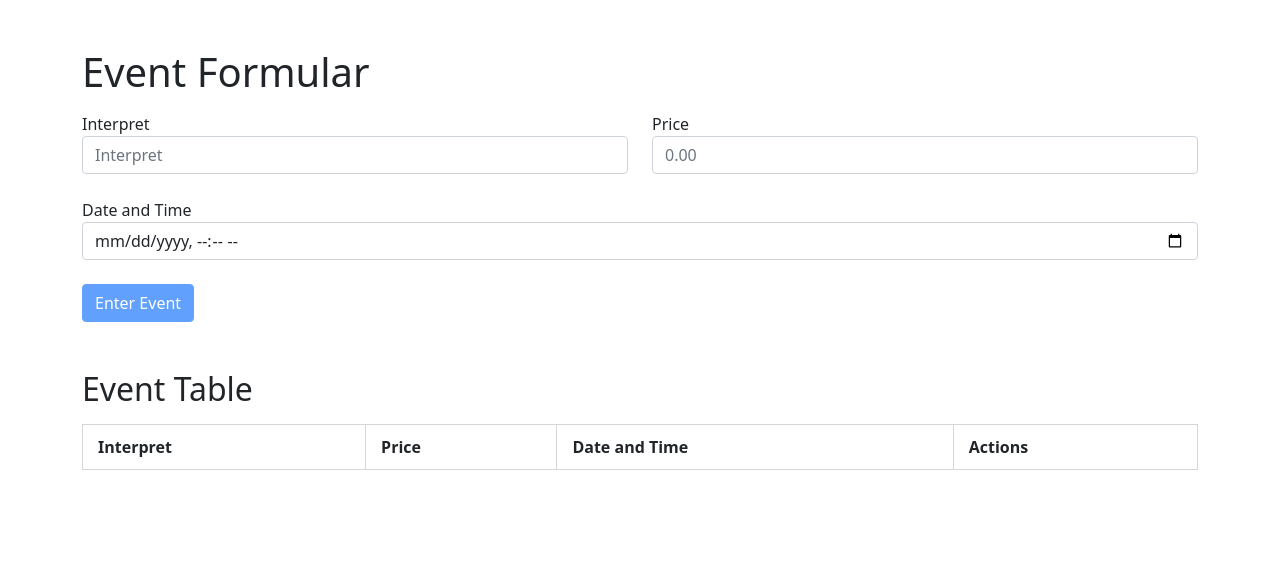
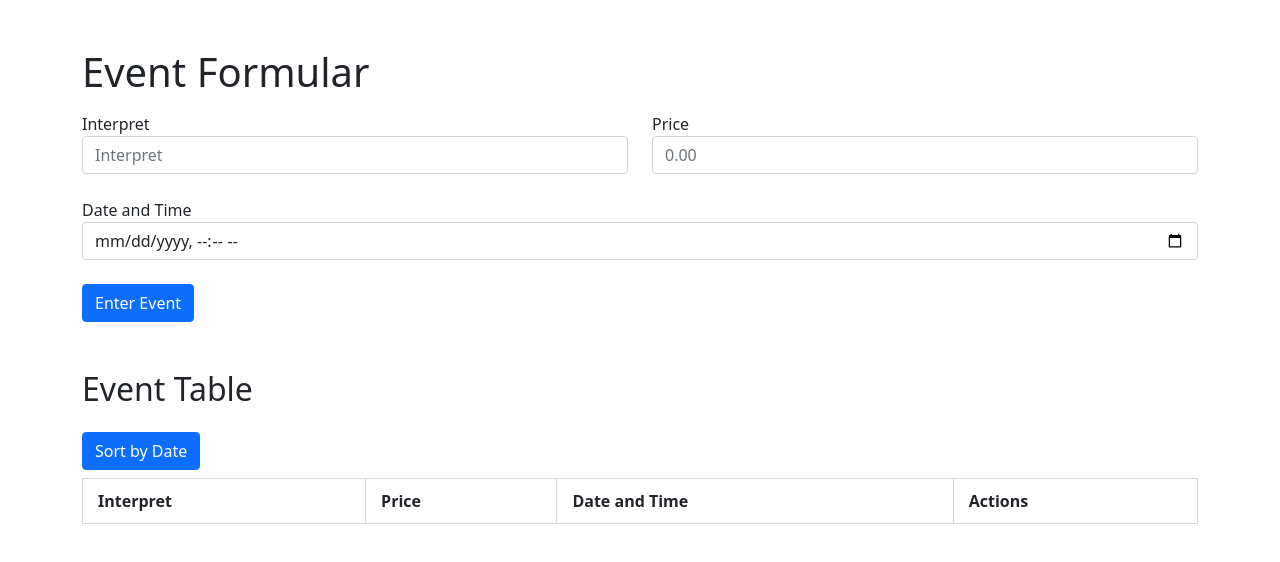
Before and after one commit to WhoopsImTop/GIS_Praktikum, a plain HTML site: page Aufgabe4/index.html in a window 1280 px wide. Drawn offline with nearby package versions, Linux system fonts and the light colour scheme.

Commit message:
add datesorter

```diff
--- a/Aufgabe4/index.html
+++ b/Aufgabe4/index.html
@@ -24,15 +24,16 @@
                 </div>
             </div>
             <div class="row my-4">
-                <div class="col">
+                <div class="col" id="dateSorter">
                     <label for="eventDate">Date and Time</label>
                     <input id="dateAndTime" type="datetime-local" id="eventDate" class="form-control">
                 </div>
             </div>
-            <button onclick="formValidator()" disabled="true" id="eventBtn" type="button" id="submit" class="btn btn-primary">Enter Event</button>
+            <button onclick="formValidator()" id="eventBtn" type="button" id="submit" class="btn btn-primary">Enter Event</button>
         </form>
 
         <h2 class="mt-5 mb-3">Event Table</h2>
+        <button class="btn btn-primary my-2" onclick="sortByDate()">Sort by Date</button>
         <table>
             <th>Interpret</th>
             <th>Price</th>
--- a/Aufgabe4/main.js
+++ b/Aufgabe4/main.js
@@ -51,3 +51,9 @@ function renderList() {
         eventTable_2.innerHTML = "<tr><td>No events found</td><td></td><td></td><td></td></tr>";
     }
 }
+function sortByDate() {
+    eventArray.sort(function (a, b) {
+        return a.dateAndTime.getTime() - b.dateAndTime.getTime();
+    });
+    renderList();
+}
```
Also changed, not shown: Aufgabe4/main.ts (+7 -0 lines), Aufgabe4/styles/main.scss (line endings or trailing spaces).
